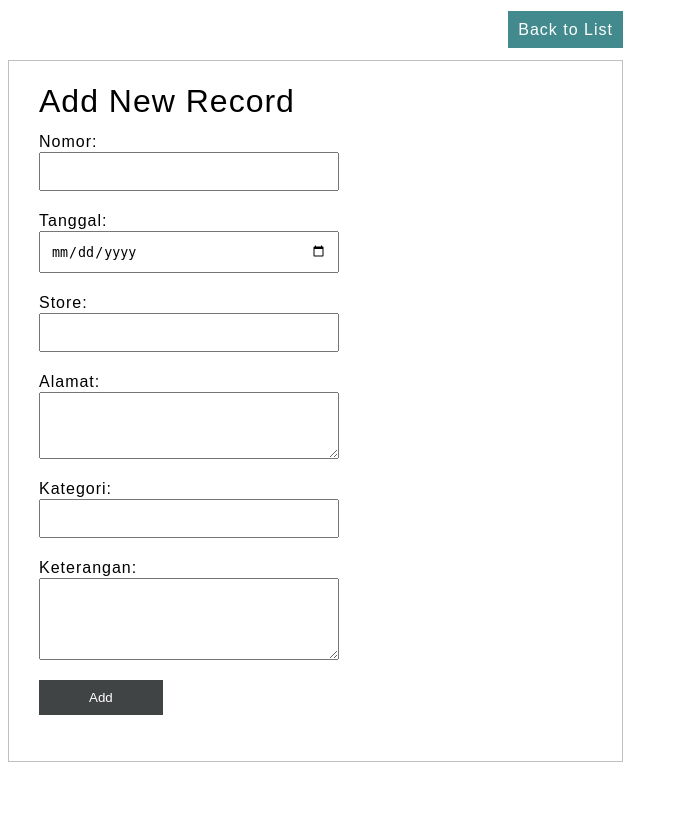
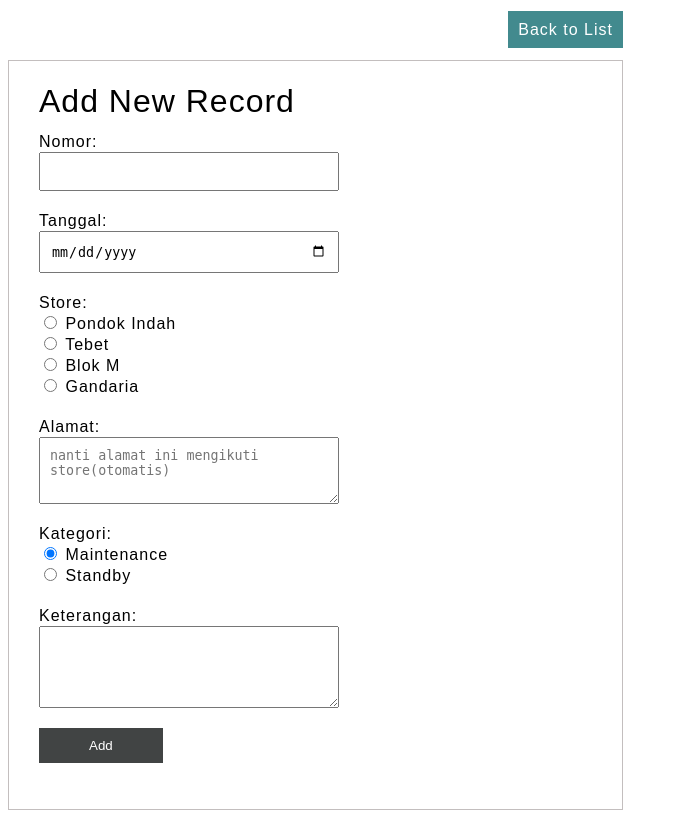
Before and after one commit to vitoradityafauzan/crud_jadwal2, a PHP site: page /php-pdo-crud/add.php in a window 1280 px wide. Shown: the whole page, without its empty margins (0-678 px from the left). Before the commit the page ends 762 px from the top, so only its background shows below. Run offline with PHP 8.4, Linux system fonts and the light colour scheme.

Commit message:
MK-1.1
fixed "add.php" with options on store and kategori(prototype)

```diff
--- a/php-pdo-crud/add.php
+++ b/php-pdo-crud/add.php
@@ -41,15 +41,19 @@ if(!empty($_POST["add_record"])) {
 			  </div>
 			   <div class="demo-form-row">
 				  <label>Store: </label><br>
-				  <input type="text" name="store" class="demo-form-field" required />
+				  <input type="radio" name="gender" value="male" checked> Pondok Indah <br>
+                  <input type="radio" name="gender" value="female"> Tebet <br>
+                  <input type="radio" name="gender" value="male" checked> Blok M <br>
+                  <input type="radio" name="gender" value="female"> Gandaria <br>
 			  </div>
 			  <div class="demo-form-row">
 				  <label>Alamat: </label><br>
-				  <textarea name="alamat" class="demo-form-field" rows="3" required ></textarea>
+				  <textarea name="alamat" placeholder="nanti alamat ini mengikuti store(otomatis)" class="demo-form-field" rows="3" required ></textarea>
 			  </div>
 			   <div class="demo-form-row">
 				  <label>Kategori: </label><br>
-				  <input type="text" name="kategori" class="demo-form-field" required />
+				  <input type="radio" name="gender" value="male" checked> Maintenance <br>
+                  <input type="radio" name="gender" value="female"> Standby <br>
 			  </div>
 			   <div class="demo-form-row">
 				  <label>Keterangan: </label><br>
```
Also changed, not shown: php-pdo-crud/posts.sql (added, +12 -0 lines).
